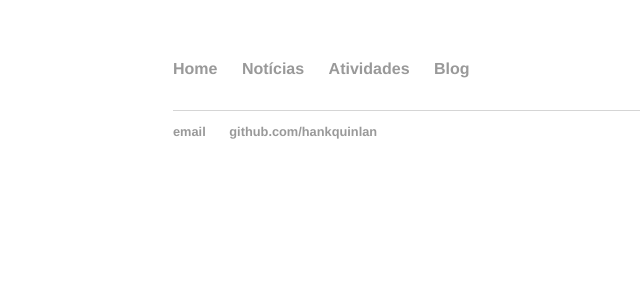
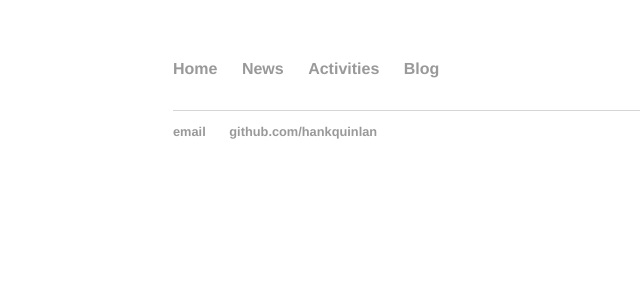
Before and after one commit to pedrocostaferreira/pedrocostaferreira.github.io, a Jekyll site: the page built from index.html, in a window 1280 px wide. Shown: the top 300 px of the page, without its empty margins (19-659 px from the left). Built offline with Jekyll 4.4.1, drawn with Linux system fonts in a browser that asks for light colours.

Commit message:
Update default.html

```diff
--- a/_layouts/default.html
+++ b/_layouts/default.html
@@ -10,9 +10,9 @@
 		<body>
 			<nav>
 	    		<ul>
-	        		<li><a href="/">Home</a></li>
-		        	<li><a href="/noticias">Notícias</a></li>
-	        		<li><a href="/atividades">Atividades</a></li>
+	        		<li><a href="/"><i class="fa fa-home" aria-hidden="true"></i>Home</a></li>
+		        	<li><a href="/noticias">News</a></li>
+	        		<li><a href="/atividades">Activities</a></li>
 	        		<li><a href="/blog">Blog</a></li>
 	    		</ul>
 			</nav>
```
